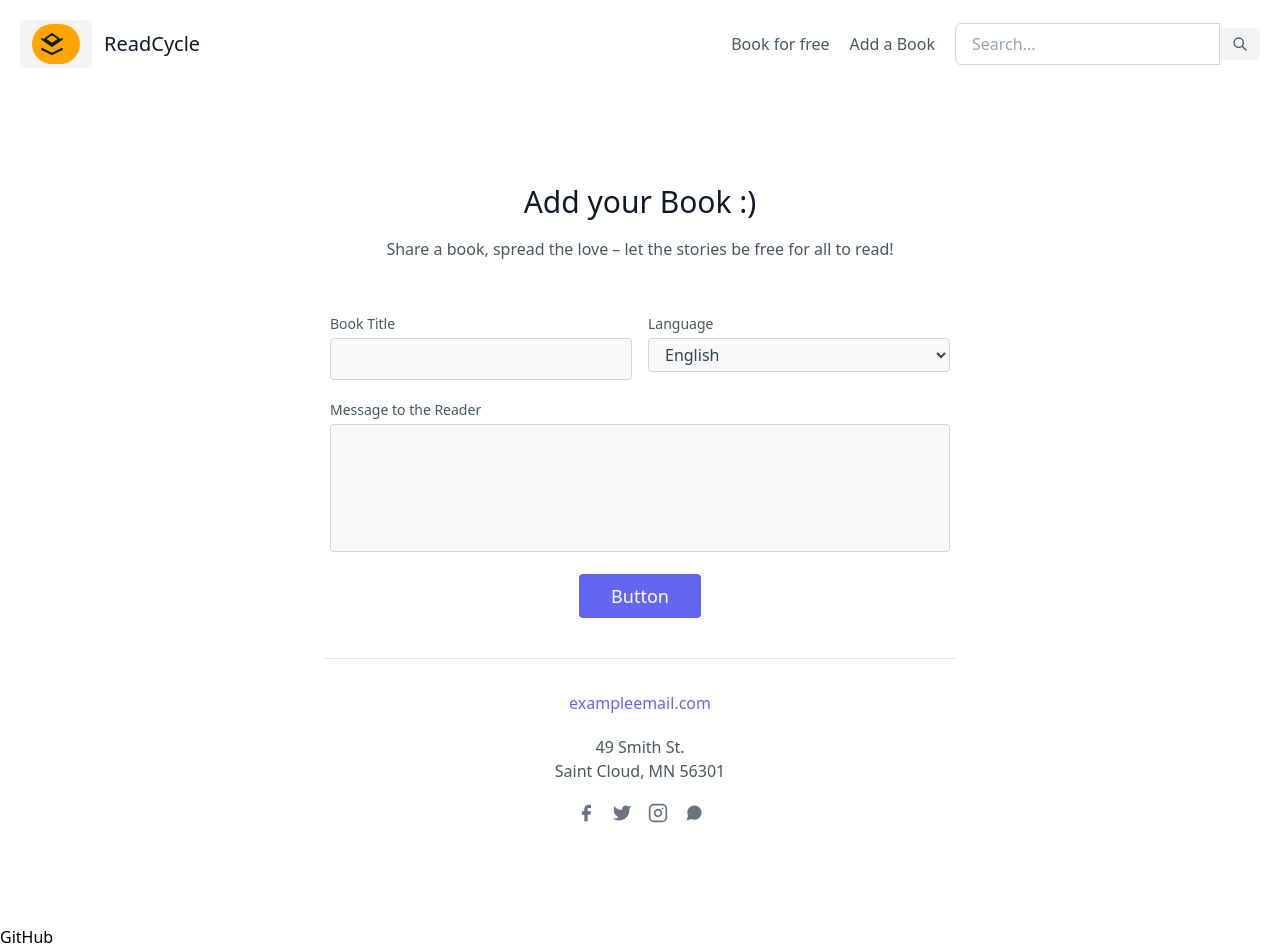
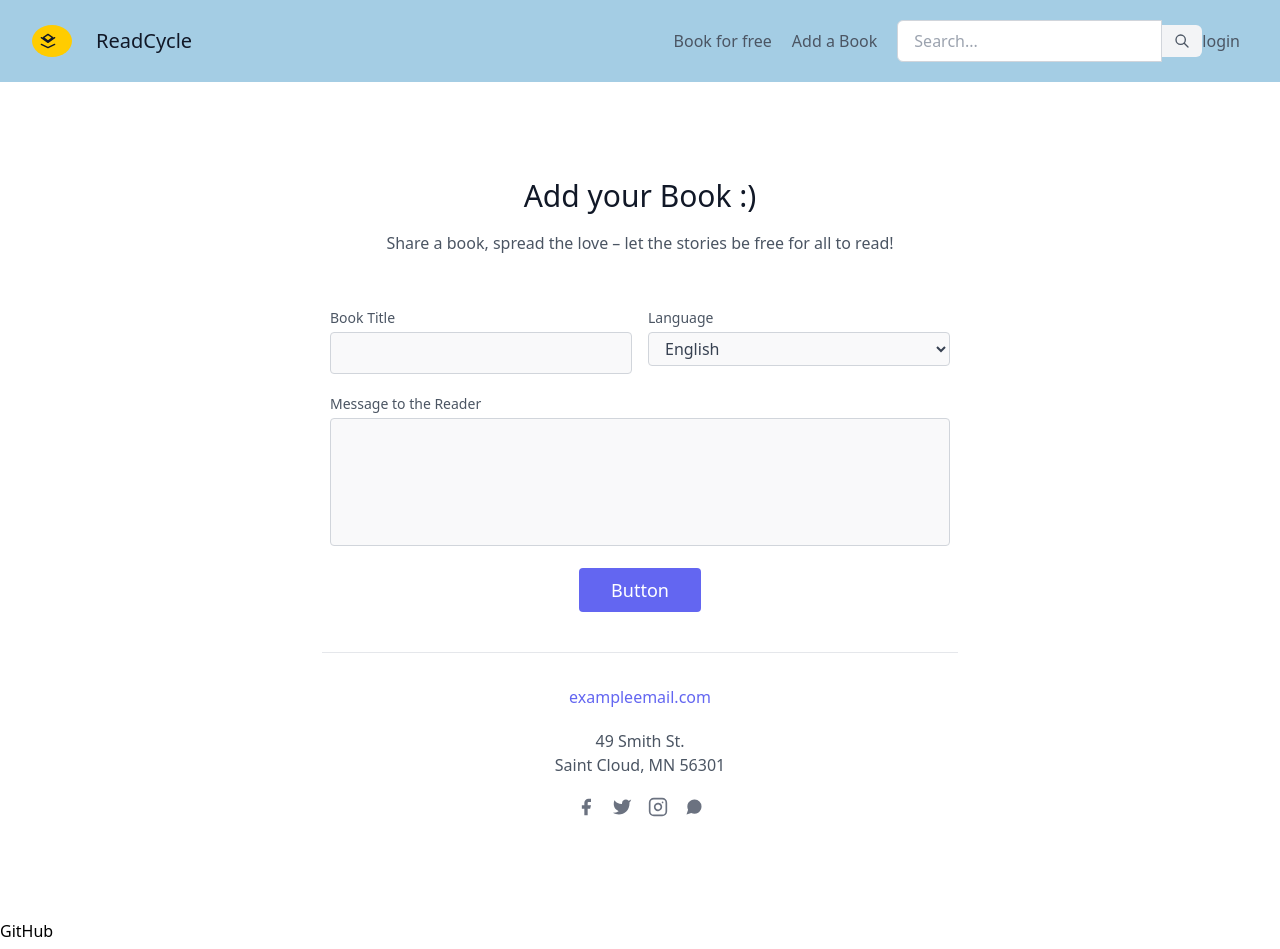
Before and after one commit to pputtaswamy07/read-cycle, an Angular app: page /addBook in a window 1280 px wide. Built offline with nearby package versions, Linux system fonts and the light colour scheme.

Commit message:
login-page component is created and added in navbar

```diff
--- a/src/app/app.routes.ts
+++ b/src/app/app.routes.ts
@@ -3,11 +3,13 @@ import { RouterModule, Routes } from '@angular/router';
 import { HomeComponent } from './home/home.component';
 import { BookListComponent } from './book-list/book-list.component';
 import { AddBookComponent } from './book-details/add-book.component';
+import { LoginPageComponent } from './login-page/login-page.component';
 
 export const routes: Routes = [
   { path: '', component: HomeComponent },
   { path: 'bookList', component: BookListComponent },
   { path: 'addBook', component: AddBookComponent },
+  { path: 'loginPage', component: LoginPageComponent },
 ];
 
 @NgModule({
--- /dev/null
+++ b/src/app/login-page/login-page.component.html
@@ -0,0 +1 @@
+<p>for user login</p>
--- a/src/app/navbar/navbar.component.html
+++ b/src/app/navbar/navbar.component.html
@@ -1,34 +1,33 @@
 <header class="text-gray-600 body-font">
     <div class="container mx-auto flex flex-wrap p-5 flex-col md:flex-row items-center">
         <a class="flex title-font font-medium items-center text-gray-900 mb-4 md:mb-0">
-            <button
-                class="inline-flex items-center bg-gray-100 border-0 py-1 px-3 focus:outline-none hover:bg-gray-200 rounded text-base mt-4 md:mt-0"
-                routerLink="/">
-                <div class="bg-saffron-500 p-2 rounded-full">
+            <button class="custom-button" routerLink="/">
+                <div class="icon-container">
                     <svg xmlns="http://www.w3.org/2000/svg" fill="none" stroke="currentColor" stroke-linecap="round"
-                        stroke-linejoin="round" stroke-width="2" class="w-6 h-6 mr-2" viewBox="0 0 24 24">
+                        stroke-linejoin="round" stroke-width="2" class="icon" viewBox="0 0 24 24">
                         <path d="M12 2l7 5-7 5-7-5 7-5zM2 7l10 7 10-7M2 17l10 5 10-5"></path>
                     </svg>
                 </div>
             </button>
+
 
             <span class="ml-3 text-xl">ReadCycle</span>
         </a>
         <nav class="md:ml-auto flex flex-wrap items-center text-base justify-center">
             <a class="mr-5 hover:text-gray-900" routerLink="/bookList">Book for free</a>
             <a class="mr-5 hover:text-gray-900" routerLink="/addBook">Add a Book</a>
+
         </nav>
-        <div class="flex items-center mt-4 md:mt-0">
-            <input type="text" placeholder="Search..."
-                class="py-2 px-4 border border-gray-300 rounded-l-md focus:outline-none focus:border-indigo-500">
-            <button
-                class="inline-flex items-center bg-gray-100 border-0 py-2 px-3 focus:outline-none hover:bg-gray-200 rounded-r-md text-base">
+        <div class="search-container">
+            <input type="text" placeholder="Search..." class="search-input">
+
+            <button class="search-button">
                 <svg fill="none" stroke="currentColor" stroke-linecap="round" stroke-linejoin="round" stroke-width="2"
-                    class="w-4 h-4" viewBox="0 0 24 24">
+                    class="search-icon" viewBox="0 0 24 24">
                     <path d="M21 21l-6-6m2-5a7 7 0 1 1-14 0 7 7 0 0 1 14 0z"></path>
                 </svg>
             </button>
+            <button> <a class="mr-5 hover:text-gray-900" routerLink="/loginPage">login</a></button>
         </div>
-
     </div>
 </header>
--- a/src/app/navbar/navbar.component.scss
+++ b/src/app/navbar/navbar.component.scss
@@ -1,3 +1,81 @@
 .bg-saffron-500 {
     background-color: #FFA500;
   }
+
+  .text-gray-600 {
+    background-color: #a4cde4;
+  }
+  .custom-button {
+    display: inline-flex;
+    align-items: center;
+
+    border: none;
+    padding: 0.25rem 0.75rem;
+    outline: none;
+    border-radius: 0.25rem;
+    font-size: 1.5rem;
+    margin-top: 1rem;
+}
+
+.custom-button:hover {
+    background-color: #e2e2e2; /* Equivalent to hover:bg-gray-200 */
+}
+
+@media (min-width: 768px) { /*condition- when the viiewport is min-width: 768px */
+    .custom-button {
+        margin-top: 0;
+    }
+}
+
+.icon-container {
+    background-color: #ffcc00;
+    padding: 0.5rem;
+    border-radius: 50%;
+}
+
+.icon {
+    width: 1rem;
+    height: 1rem;
+    margin-right: 0.5rem;
+}
+.search-container {
+    display: flex;
+    align-items: center;
+    margin-top: 1rem;
+}
+
+@media (min-width: 768px) {
+    .search-container {
+        margin-top: 0;
+    }
+}
+
+.search-input {
+    padding: 0.5rem 1rem;
+    border: 1px solid #d1d5db;
+    border-radius: 0.375rem 0 0 0.375rem;
+    outline: none; }
+
+.search-input:focus {
+    border-color: #6366f1;
+}
+
+.search-button {
+    display: inline-flex;
+    align-items: center;
+    background-color: #f3f4f6;
+    border: none;
+    padding: 0.5rem 0.75rem;
+    outline: none;
+    border-radius: 0 0.375rem 0.375rem 0;
+    font-size: 1rem;
+}
+
+.search-button:hover {
+    background-color: #e5e7eb;
+}
+
+.search-icon {
+    width: 1rem;
+    height: 1rem;
+}
```
Also changed, not shown: src/app/login-page/login-page.component.ts (added, +10 -0 lines), src/app/login-page/login-page.component.scss (added).
